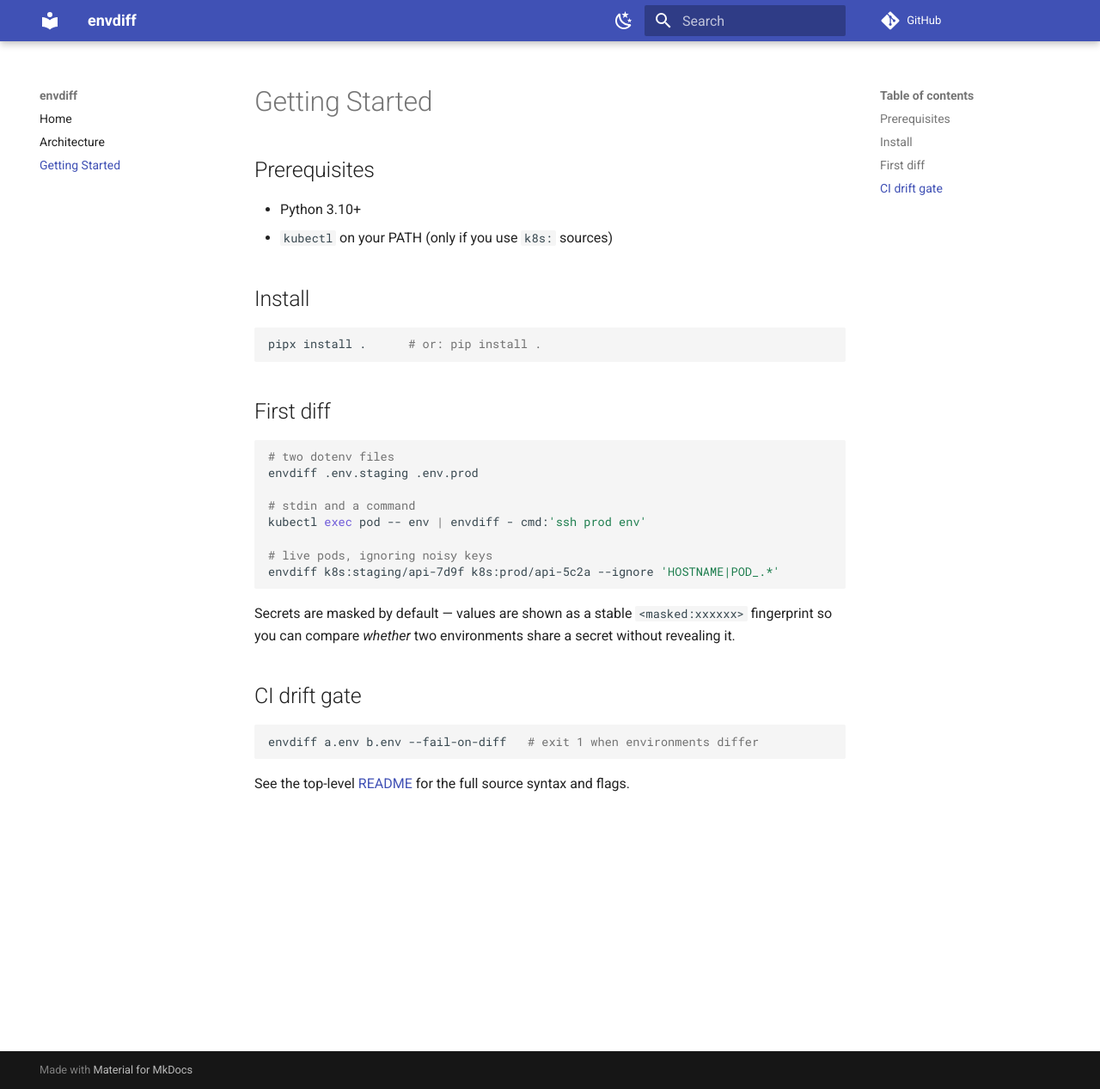
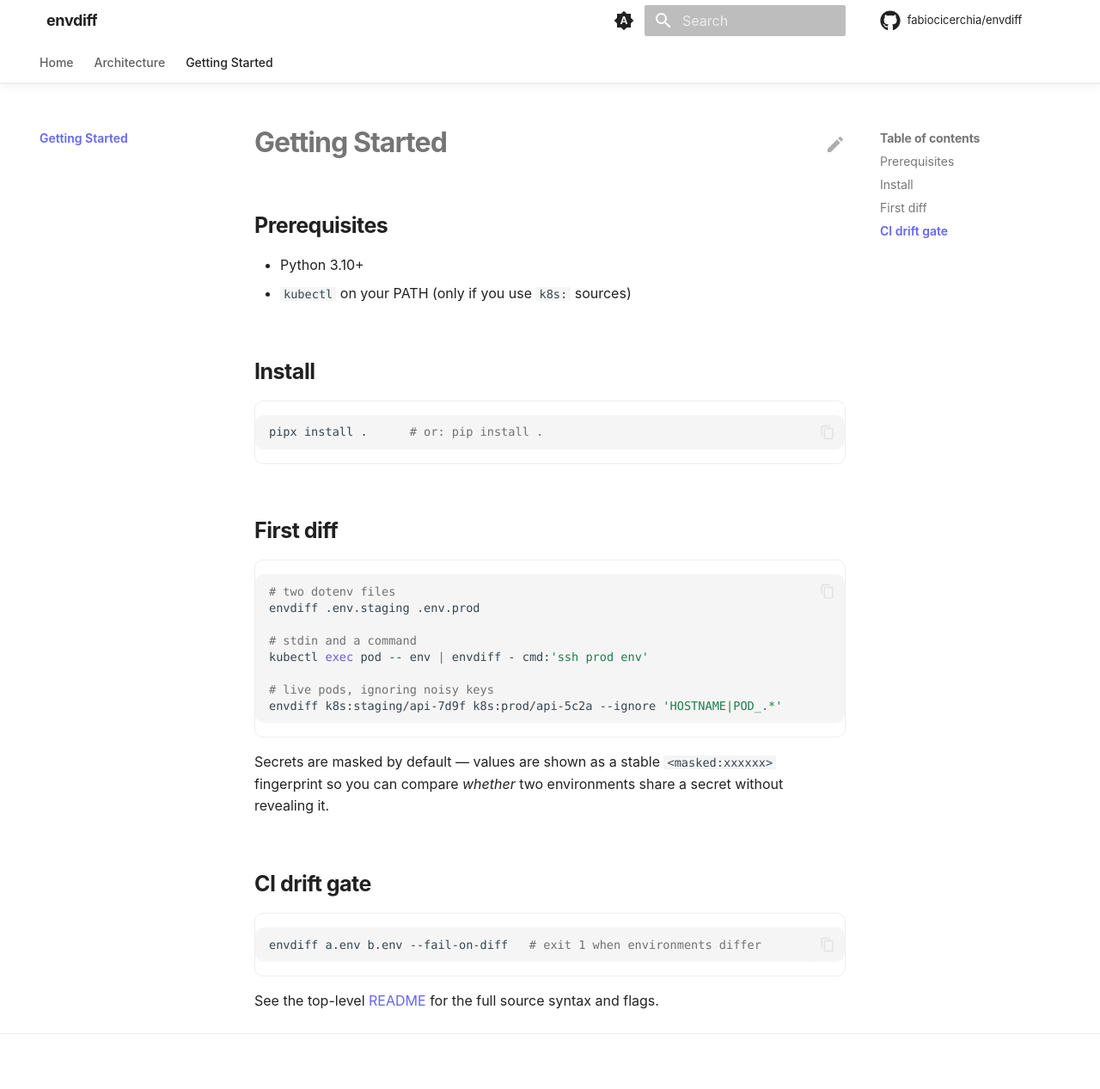
Before and after one commit to fabiocicerchia/envdiff, an MkDocs documentation site: the page built from docs/getting-started.md, in a window 1280 px wide and 1267 px high. Shown: the whole window at 86% size. Built offline with MkDocs 1.6.1 and Material for MkDocs 9.7.7, drawn with Linux system fonts in a browser that asks for light colours; comment, search, counter and statistics services are not loaded.

Commit message:
feat(docs): build the docs site in Actions and drop Read the Docs (#38)
* feat(docs): build the docs site in Actions and drop Read the Docs

This repo's mkdocs.yml has never been rendered: Pages serves main/docs as
a folder, so the site is docs/index.html plus raw markdown, and the doc
pages come back as text/markdown rather than a rendered site.

docs.yml builds it with `mkdocs build --strict` on the pinned toolchain and
deploys the artifact to Pages. The splash is copied to the artifact root,
where the repo homepage and README badges already point, and the rendered
site publishes under /docs/ — so no existing URL breaks.

mkdocs.yml takes the shared Material template but keeps this repo's own nav.
docs/requirements.txt pins the toolchain, git-revision-date-localized
included: the config loads it and the strict build aborts without it.
check-yaml skips mkdocs.yml, whose Material tags safe_load cannot parse.

The strict build also found links the raw-markdown site was hiding:
../README.md was never a valid relative target (the README is not inside
docs/), and several links pointed at files outside the docs tree. Fixed
in: docs/getting-started.md.

Co-Authored-By: Claude Opus 5 (1M context) <noreply@anthropic.com>
Claude-Session: https://claude.ai/code/session_01F5By8zzZMak7tqZGraixSJ

* feat(docs): link the splash to the rendered site and its palette

The splash predates /docs/ existing: it defined its own --accent pair next to
a second copy in docs/stylesheets/extra.css, and sent "Full docs" to the
GitHub README because there was no rendered site to send it to.

docs/index.html now links docs/stylesheets/extra.css — the path is relative to
the deployed layout, splash at / and docs at /docs/ — so the stylesheet holds
the only copy of the palette and the two cannot drift. This repo's cluster
pair moved there from the splash. "Full docs" points at docs/.

Material substitutes a generic book icon when theme.logo is unset, which it is
here, so the stand-in is hidden rather than shipped as the brand. The
mkdocs.yml comments describing the Read the Docs build are gone with the build
itself, and site/ is ignored so a local `mkdocs build` leaves nothing behind.

Co-Authored-By: Claude Opus 5 (1M context) <noreply@anthropic.com>
Claude-Session: https://claude.ai/code/session_011KGz6YbUgryVge5dg7dxXd

---------

Co-authored-by: Claude Opus 5 (1M context) <noreply@anthropic.com>

````diff
--- a/.pre-commit-config.yaml
+++ b/.pre-commit-config.yaml
@@ -22,7 +22,7 @@ repos:
         # templates rather than YAML — the parser cannot read either as-is. The
         # exclude is path-relative so it catches chart/ and charts/<name>/ alike.
         args: [--allow-multiple-documents]
-        exclude: (^|/)templates/
+        exclude: (^|/)templates/|^mkdocs\.yml$
       - id: check-json
       - id: check-toml
       # Python only (types: [python]) — a no-op in a repo with no .py files, so
--- a/docs/getting-started.md
+++ b/docs/getting-started.md
@@ -34,4 +34,4 @@ without revealing it.
 envdiff a.env b.env --fail-on-diff   # exit 1 when environments differ
 ```
 
-See the top-level [README](../README.md) for the full source syntax and flags.
+See the top-level [README](README.md) for the full source syntax and flags.
--- /dev/null
+++ b/docs/stylesheets/extra.css
@@ -0,0 +1,240 @@
+/*
+ * envdiff — premium documentation theme for MkDocs Material.
+ * System typography, gradient accents, soft depth, icon-driven feature cards.
+ * Nothing here loads over the network: no CDN, no web font, no analytics.
+ *
+ * ── The one thing you change ──────────────────────────────────────────────
+ * The accent pair below, and nothing else. It is the only copy of the palette:
+ * docs/index.html links this file, so the splash and the rendered docs cannot
+ * drift apart. Pick the colour of the cluster the project belongs to so they
+ * read as one family — don't pick from taste:
+ *
+ *   platform / Kubernetes    #38bdf8  #3b82f6   (blue)
+ *   security / supply chain  #fb923c  #ef4444   (orange-red)
+ *   CLI utilities            #22d3ee  #6366f1   (cyan-indigo)   ← default
+ *   GreenOps                 #34d399  #059669   (green)
+ *
+ * A project may take its own pair when the colour carries meaning (gandalf is
+ * purple, dark-canary amber, offline teal).
+ */
+
+:root {
+  /* The palette, read by both the docs and the splash. The roles below split
+     them for legibility: --accent-2 carries chrome and links, where the
+     contrast is against white, --accent is the interactive one, and the hero
+     and buttons blend the two. */
+  --accent: #22d3ee;
+  --accent-2: #6366f1;
+
+  --md-primary-fg-color: var(--accent-2);
+  --md-primary-fg-color--light: var(--accent-2);
+  --md-primary-fg-color--dark: var(--accent-2);
+  --md-accent-fg-color: var(--accent);
+
+  /* System stack — matches docs/index.html and needs no download. */
+  --md-text-font-family: -apple-system, BlinkMacSystemFont, "Segoe UI", Roboto,
+    Helvetica, Arial, sans-serif;
+  --md-code-font-family: ui-monospace, SFMono-Regular, "SF Mono", Menlo, Monaco,
+    Consolas, "Liberation Mono", monospace;
+}
+
+/* Keep the header/links legible on the custom primary in both schemes. */
+[data-md-color-primary="custom"] {
+  --md-primary-bg-color: #ffffff;
+  --md-typeset-a-color: var(--accent-2); /* indigo — readable on white */
+}
+[data-md-color-scheme="slate"] {
+  --md-typeset-a-color: var(--accent); /* cyan — readable on the dark ground */
+  --md-default-bg-color: #0b0f1a;
+  --md-default-bg-color--light: #0d1220;
+}
+[data-md-color-scheme="slate"] .md-header,
+[data-md-color-scheme="slate"] .md-tabs {
+  background-color: #0b0f1a;
+}
+
+/* === Header: translucent, blurred, hairline divider ====================== */
+
+.md-header {
+  background-color: var(--md-default-bg-color);
+  color: var(--md-default-fg-color);
+  box-shadow: none;
+  border-bottom: 1px solid var(--md-default-fg-color--lightest);
+  backdrop-filter: saturate(180%) blur(20px);
+  -webkit-backdrop-filter: saturate(180%) blur(20px);
+}
+.md-header[data-md-state="shadow"],
+.md-header--shadow {
+  box-shadow: 0 2px 12px rgba(0, 0, 0, 0.06);
+}
+.md-header__title {
+  font-weight: 700;
+  letter-spacing: -0.02em;
+}
+.md-tabs {
+  background-color: var(--md-default-bg-color);
+  color: var(--md-default-fg-color);
+  border-bottom: 1px solid var(--md-default-fg-color--lightest);
+}
+.md-tabs__link {
+  opacity: 0.72;
+  font-weight: 500;
+}
+.md-tabs__link:hover,
+.md-tabs__link--active {
+  opacity: 1;
+}
+
+/* === Typography ========================================================== */
+
+.md-typeset {
+  font-feature-settings: "kern", "liga";
+}
+.md-typeset h1 {
+  font-weight: 700;
+  letter-spacing: -0.03em;
+  line-height: 1.15;
+}
+.md-typeset h2 {
+  font-weight: 650;
+  letter-spacing: -0.02em;
+  margin-top: 2.4em;
+}
+.md-typeset h3 {
+  font-weight: 600;
+  letter-spacing: -0.01em;
+}
+
+/* Rounded, bordered code blocks — softer than the default flush edges. */
+.md-typeset pre > code,
+.md-typeset .highlight > pre {
+  border-radius: 10px;
+}
+.md-typeset .highlight {
+  border-radius: 10px;
+  border: 1px solid var(--md-default-fg-color--lightest);
+}
+
+/* Tables read as cards and scroll on narrow screens instead of clipping. */
+.md-typeset table:not([class]) {
+  border-radius: 10px;
+  border: 1px solid var(--md-default-fg-color--lightest);
+  overflow: hidden;
+  font-size: 0.78rem;
+}
+.md-typeset table:not([class]) th {
+  font-weight: 600;
+  text-transform: uppercase;
+  letter-spacing: 0.04em;
+  font-size: 0.68rem;
+}
+
+/* === Buttons ============================================================= */
+
+.md-typeset .md-button {
+  border-radius: 980px;
+  font-weight: 600;
+  padding: 0.5em 1.4em;
+  transition: transform 0.25s cubic-bezier(0.25, 0.1, 0.25, 1),
+    box-shadow 0.25s ease;
+}
+.md-typeset .md-button--primary {
+  background: linear-gradient(135deg, var(--accent), var(--accent-2));
+  border: none;
+  color: #fff;
+}
+.md-typeset .md-button:hover {
+  transform: translateY(-1px) scale(1.02);
+  box-shadow: 0 6px 24px rgba(99, 102, 241, 0.3);
+}
+
+/* === Home hero =========================================================== */
+/* Rendered from a <div class="hero"> block in docs/README.md. */
+
+.md-typeset .hero {
+  text-align: center;
+  padding: 3.5rem 1rem 1rem;
+}
+.md-typeset .hero h1 {
+  font-size: 3rem;
+  margin: 0 0 0.4rem;
+  background: linear-gradient(135deg, var(--accent), var(--accent-2));
+  -webkit-background-clip: text;
+  background-clip: text;
+  -webkit-text-fill-color: transparent;
+  color: transparent;
+}
+.md-typeset .hero .hero-tagline {
+  font-size: 1.3rem;
+  font-weight: 500;
+  color: var(--md-default-fg-color--light);
+  max-width: 42rem;
+  margin: 0 auto 1.6rem;
+  line-height: 1.4;
+}
+.md-typeset .hero .md-button + .md-button {
+  margin-left: 0.5rem;
+}
+
+/* === Feature cards ======================================================= */
+/* Material's `<div class="grid cards">` list syntax, given depth + hover. */
+
+.md-typeset .grid.cards > ul > li,
+.md-typeset .grid > .card {
+  border-radius: 16px;
+  border: 1px solid var(--md-default-fg-color--lightest);
+  padding: 1.4rem;
+  transition: transform 0.3s cubic-bezier(0.25, 0.1, 0.25, 1),
+    box-shadow 0.3s ease, border-color 0.3s ease;
+}
+.md-typeset .grid.cards > ul > li:hover,
+.md-typeset .grid > .card:hover {
+  transform: translateY(-3px);
+  border-color: color-mix(in srgb, var(--accent) 40%, transparent);
+  box-shadow: 0 10px 34px rgba(0, 0, 0, 0.08);
+}
+[data-md-color-scheme="slate"] .md-typeset .grid.cards > ul > li:hover {
+  box-shadow: 0 10px 34px rgba(0, 0, 0, 0.5);
+}
+.md-typeset .grid.cards > ul > li > hr {
+  margin: 0.8rem 0;
+}
+.md-typeset .grid.cards .twemoji,
+.md-typeset .grid.cards svg {
+  color: var(--accent);
+}
+
+/* === Sidebar / nav ======================================================= */
+
+.md-nav__title {
+  font-weight: 700;
+  letter-spacing: -0.01em;
+}
+.md-nav__link--active {
+  font-weight: 600;
+}
+
+/* === Footer ============================================================== */
+
+.md-footer-meta {
+  background-color: var(--md-default-bg-color);
+  border-top: 1px solid var(--md-default-fg-color--lightest);
+}
+.md-footer-meta .md-footer-copyright,
+.md-footer-meta .md-footer__link {
+  color: var(--md-default-fg-color--light);
+}
+
+html {
+  scroll-behavior: smooth;
+}
+
+/* === Logo ================================================================ */
+/* Material substitutes a generic book icon when `theme.logo` is unset. This
+   repo has no logo, so hide the stand-in rather than ship someone else's glyph
+   as the brand. Delete this block when a real logo lands in mkdocs.yml. */
+
+.md-header__button.md-logo,
+.md-nav__title .md-nav__button.md-logo {
+  display: none;
+}
--- a/mkdocs.yml
+++ b/mkdocs.yml
@@ -1,21 +1,130 @@
+# envdiff docs — MkDocs Material, styled to feel like a product site
+# (premium hero, feature cards, nav tabs, dark/light, local search, edit links)
+# while staying on the portfolio's standard tooling. See docs/stylesheets/extra.css
+# for the look; the accent palette lives there and is the only thing you swap.
 site_name: envdiff
 site_description: Diff env vars/configs between two running environments, with secret masking.
+site_url: https://fabiocicerchia.github.io/envdiff/docs/
 repo_url: https://github.com/fabiocicerchia/envdiff
+repo_name: fabiocicerchia/envdiff
+edit_uri: edit/main/docs/
+copyright: Copyright &copy; 2026 Fabio Cicerchia
 docs_dir: docs
+
+# docs/index.html is the standalone GitHub Pages splash, not a docs page. Keep
+# it out of the MkDocs render so the site home (README.md) maps to index.html
+# without a collision. GitHub Pages serves the raw file at the site root.
+exclude_docs: |
+  index.html
+  requirements.txt
 
 theme:
   name: material
+  # No web fonts: these docs avoid external requests (privacy, offline docs,
+  # reproducible builds). A system font stack is set in extra.css instead.
+  font: false
+  language: en
   palette:
-    - scheme: default
-      toggle: { icon: material/weather-night, name: Dark mode }
-    - scheme: slate
-      toggle: { icon: material/weather-sunny, name: Light mode }
+    # Follows the OS by default, with a manual toggle. `primary`/`accent: custom`
+    # hand the colours to extra.css so both schemes share one palette.
+    - media: "(prefers-color-scheme)"
+      primary: custom
+      accent: custom
+      toggle:
+        icon: material/brightness-auto
+        name: Switch to light mode
+    - media: "(prefers-color-scheme: light)"
+      scheme: default
+      primary: custom
+      accent: custom
+      toggle:
+        icon: material/weather-night
+        name: Switch to dark mode
+    - media: "(prefers-color-scheme: dark)"
+      scheme: slate
+      primary: custom
+      accent: custom
+      toggle:
+        icon: material/weather-sunny
+        name: Switch to system preference
+  features:
+    - navigation.tabs
+    - navigation.tabs.sticky
+    - navigation.sections
+    - navigation.top
+    - navigation.tracking
+    - navigation.indexes
+    - toc.follow
+    - search.suggest
+    - search.highlight
+    - search.share
+    - content.code.copy
+    - content.code.annotate
+    - content.action.edit
+    - content.tooltips
+  icon:
+    repo: fontawesome/brands/github
+    edit: material/pencil
 
+extra_css:
+  - stylesheets/extra.css
+
+extra:
+  # `generator: false` drops the "Made with Material for MkDocs" line; keep it
+  # if you'd rather credit the theme.
+  generator: false
+  social:
+    - icon: fontawesome/brands/github
+      link: https://github.com/fabiocicerchia/envdiff
+
+# Only the search plugin ships with MkDocs itself. Anything else (social cards,
+# minify, git-revision-date) is a pip add — wire it into docs/requirements.txt
+# too, or `mkdocs build --strict` aborts on the missing plugin.
+plugins:
+  - search
+  - git-revision-date-localized:
+      enable_creation_date: true
+      # Fall back to the build date rather than failing when a file has no
+      # history yet — a new page, or a clone the workflow shallowed.
+      fallback_to_build_date: true
+      type: date
+  # Note: Material's `social` plugin is deliberately NOT enabled — it downloads
+  # a font from fonts.google.com at build time, which breaks this repo's
+  # no-external-requests / reproducible-build stance. Add Open Graph images by
+  # hand if you want them.
+
+markdown_extensions:
+  - abbr
+  - admonition
+  - attr_list
+  - def_list
+  - footnotes
+  - md_in_html
+  - tables
+  - toc:
+      permalink: true
+  - pymdownx.details
+  - pymdownx.superfences
+  - pymdownx.highlight:
+      anchor_linenums: true
+      line_spans: __span
+      pygments_lang_class: true
+  - pymdownx.inlinehilite
+  - pymdownx.snippets:
+      # `.` is the repo root (where mkdocs runs), so docs/changelog.md can embed
+      # the root CHANGELOG.md with `--8<-- "CHANGELOG.md"`.
+      base_path: ["."]
+      check_paths: true
+  - pymdownx.tabbed:
+      alternate_style: true
+  - pymdownx.tasklist:
+      custom_checkbox: true
+  - pymdownx.emoji:
+      emoji_index: !!python/name:material.extensions.emoji.twemoji
+      emoji_generator: !!python/name:material.extensions.emoji.to_svg
+
+# Top-level entries become tabs (theme feature navigation.tabs).
 nav:
   - Home: README.md
   - Architecture: architecture.md
   - Getting Started: getting-started.md
-
-markdown_extensions:
-  - admonition
-  - pymdownx.superfences
````
Also changed, not shown: docs/index.html (+9 -6 lines), docs/requirements.txt (added, +10 -0 lines), 2 other files.
